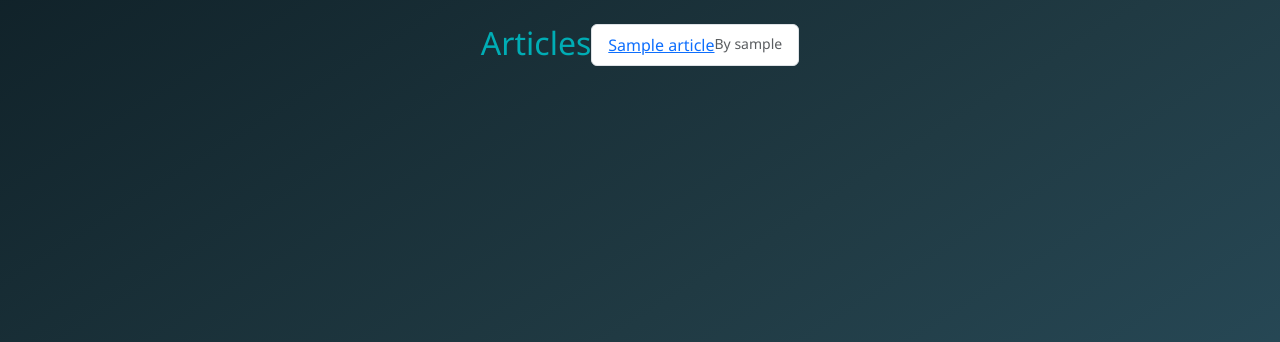
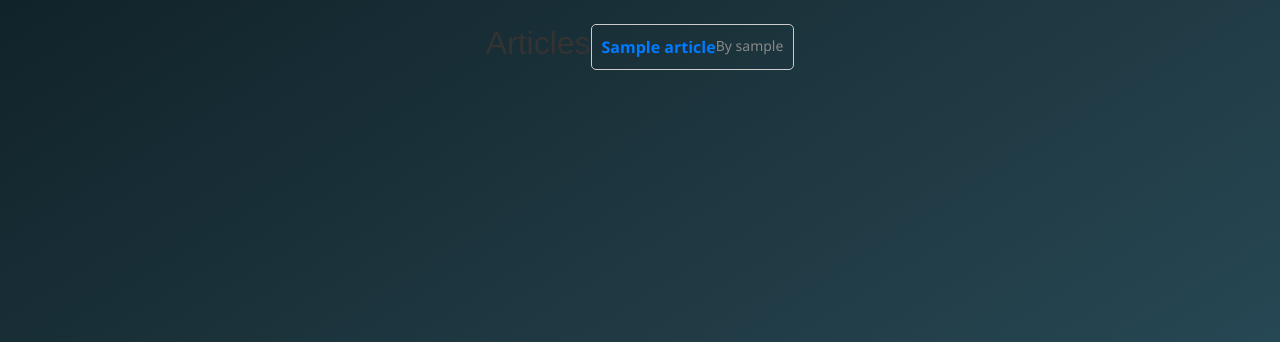
Before and after one commit to Kamogelo-Dc31/My-Consolidation-, a Django app: template news_project/newsapp/templates/newsapp/article_list.html in a window 1280 px wide. Shown: the part 78-420 px from the top of the page. Run offline with Django 5.2, Linux system fonts and the light colour scheme; the template is opened without the code that fills it: values that come from a table or form of the project are taken from there, others are empty; tables that the repository leaves empty hold one stand-in row (values such as "Sample post").

Commit message:
made some changes on some the htmls

```diff
--- a/news_project/newsapp/templates/newsapp/article_list.html
+++ b/news_project/newsapp/templates/newsapp/article_list.html
@@ -3,15 +3,17 @@
 {% block title %}Articles{% endblock %}
 
 {% block content %}
-<h2>Articles</h2>
-<ul class="list-group">
-     {% for article in articles %}
-        <li class="list-group-item">
-            <a href="{% url 'article_detail' article.pk %}">{{ article.title }}</a>
-            <small class="text-muted float-end">By {{ article.author }}</small>
+<h2 style="font-family: Arial, sans-serif; color: #333;">Articles</h2>
+<ul style="list-style-type: none; padding: 0;">
+    {% for article in articles %}
+        <li style="border: 1px solid #ccc; margin-bottom: 8px; padding: 10px; border-radius: 5px;">
+            <a href="{% url 'article_detail' article.pk %}" style="text-decoration: none; color: #007BFF; font-weight: bold;">
+                {{ article.title }}
+            </a>
+            <small style="float: right; color: #888;">By {{ article.author }}</small>
         </li>
     {% empty %}
-        <li class="list-group-item">No articles available.</li>
+        <li style="border: 1px solid #ccc; padding: 10px; border-radius: 5px;">No articles available.</li>
     {% endfor %}
 </ul>
 {% endblock %}
--- a/news_project/newsapp/templates/newsapp/dashboard.html
+++ b/news_project/newsapp/templates/newsapp/dashboard.html
@@ -8,11 +8,11 @@
     <h1 style="font-size: 2rem; color: #333; margin-bottom: 1rem;">Dashboard</h1>
 
     {% if user|in_group:"Journalist" %}
-        <p style="background-color: #e6f7ff; padding: 1rem; border-left: 4px solid #1890ff; font-size: 1.1rem;">
+        <p style="background-color: #000000; padding: 1rem; border-left: 4px solid #1890ff; font-size: 1.1rem;">
             Welcome, <strong>Journalist</strong>! You can create and manage your articles.
         </p>
     {% elif user|in_group:"Editor" %}
-        <p style="background-color: #fffbe6; padding: 1rem; border-left: 4px solid #faad14; font-size: 1.1rem;">
+        <p style="background-color: #6E2C5D; padding: 1rem; border-left: 4px solid #faad14; font-size: 1.1rem;">
             Welcome, <strong>Editor</strong>! You can review and approve articles.
         </p>
     {% elif user|in_group:"Reader" %}
```
Also changed, not shown: news_project/newsapp/templates/newsapp/newsletter_list.html (+9 -5 lines).
